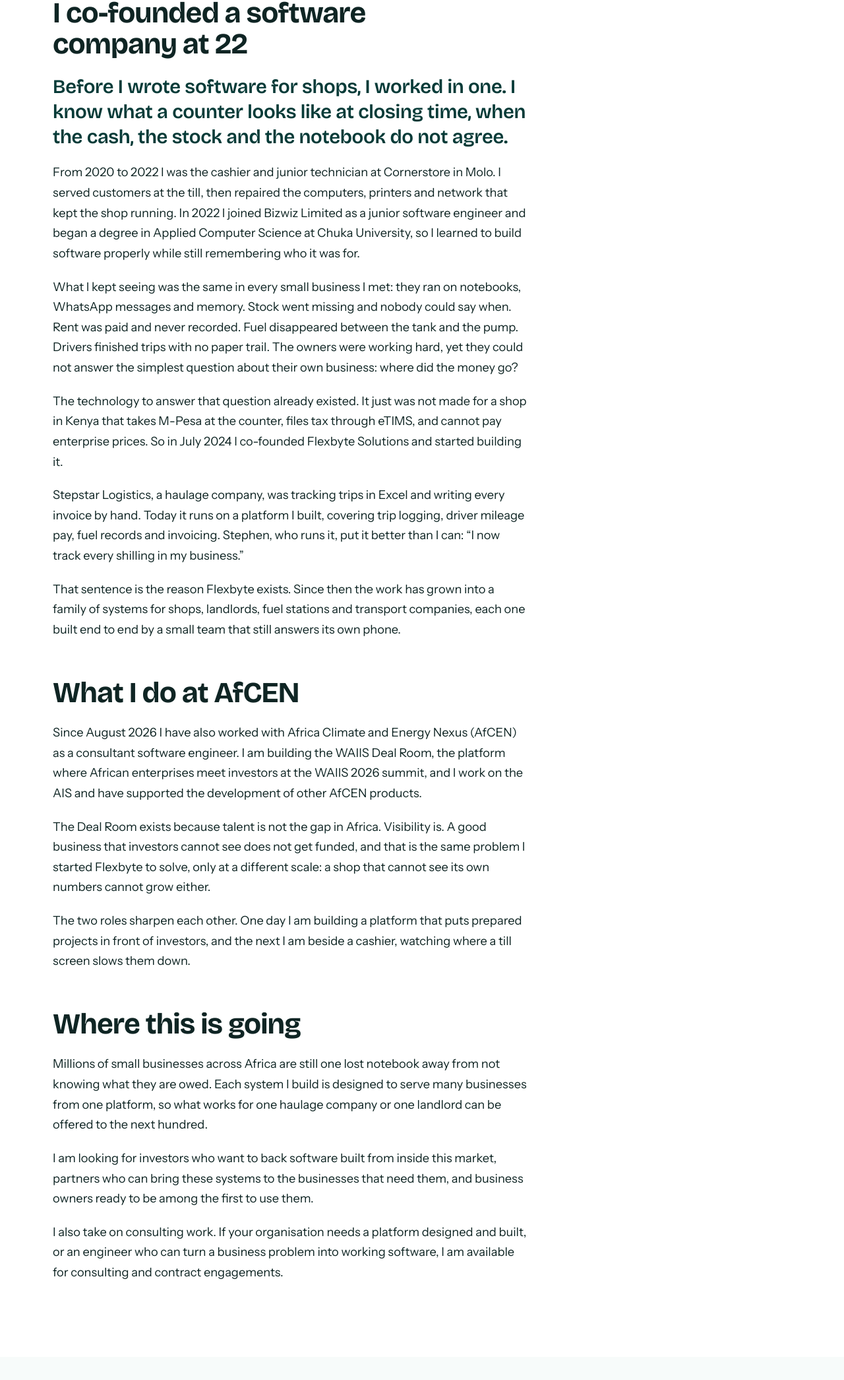
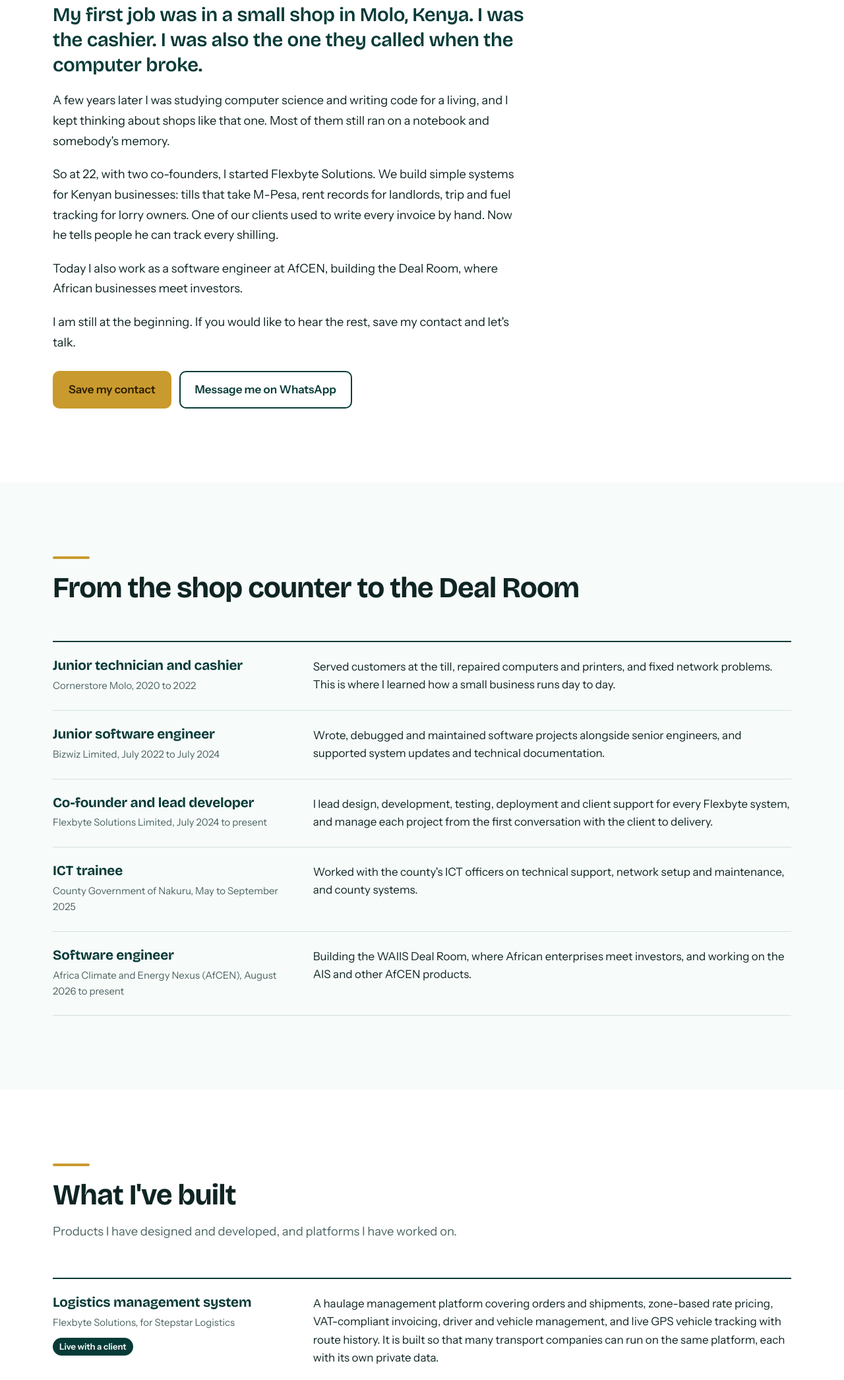
Before and after one commit to Cate-macharia/portfolio, a plain HTML site: page catherine/index.html in a window 1280 px wide. Shown: the part 709-2800 px from the top of the page at 66% size. Drawn offline with nearby package versions, Linux system fonts and the light colour scheme.

Commit message:
Shorten the profile story
Co-Authored-By: Claude Fable 5.2 <noreply@anthropic.com>

```diff
--- a/catherine/index.html
+++ b/catherine/index.html
@@ -44,7 +44,7 @@
       <div class="portrait" data-photo="assets/img/catherine.jpg" role="img" aria-label="Catherine Macharia">CM</div>
       <div>
         <h1>Catherine Macharia</h1>
-        <p class="lede">Co-founder of Flexbyte Solutions. Software engineer at Africa Climate and Energy Nexus (AfCEN). I build the software that lets African businesses stop running on paper, and I am available for consulting.</p>
+        <p class="lede">Co-founder of Flexbyte Solutions and software engineer at AfCEN. I build software for African businesses.</p>
         <div class="btn-row">
           <a class="btn btn-gold" href="catherine-macharia.vcf" download>Save my contact</a>
           <a class="btn btn-line-light" href="https://wa.me/254796856032">Message me on WhatsApp</a>
@@ -57,47 +57,21 @@
     <div class="wrap">
       <div class="story">
         <div class="gold-rule"></div>
-        <h2>I co-founded a software company at 22</h2>
-        <p class="opening">Before I wrote software for shops, I worked in one. I know what a counter looks like at closing time, when the cash, the stock and the notebook do not agree.</p>
-        <p>From 2020 to 2022 I was the cashier and junior technician at Cornerstore in Molo. I served customers at the till, then repaired the computers, printers and network that kept the shop running. In 2022 I joined Bizwiz Limited as a junior software engineer and began a degree in Applied Computer Science at Chuka University, so I learned to build software properly while still remembering who it was for.</p>
-        <p>What I kept seeing was the same in every small business I met: they ran on notebooks, WhatsApp messages and memory. Stock went missing and nobody could say when. Rent was paid and never recorded. Fuel disappeared between the tank and the pump. Drivers finished trips with no paper trail. The owners were working hard, yet they could not answer the simplest question about their own business: where did the money go?</p>
-        <p>The technology to answer that question already existed. It just was not made for a shop in Kenya that takes M-Pesa at the counter, files tax through eTIMS, and cannot pay enterprise prices. So in July 2024 I co-founded Flexbyte Solutions and started building it.</p>
-        <p>Stepstar Logistics, a haulage company, was tracking trips in Excel and writing every invoice by hand. Today it runs on a platform I built, covering trip logging, driver mileage pay, fuel records and invoicing. Stephen, who runs it, put it better than I can: &ldquo;I now track every shilling in my business.&rdquo;</p>
-        <p>That sentence is the reason Flexbyte exists. Since then the work has grown into a family of systems for shops, landlords, fuel stations and transport companies, each one built end to end by a small team that still answers its own phone.</p>
-
-        <h2>What I do at AfCEN</h2>
-        <p>Since August 2026 I have also worked with Africa Climate and Energy Nexus (AfCEN) as a consultant software engineer. I am building the WAIIS Deal Room, the platform where African enterprises meet investors at the WAIIS 2026 summit, and I work on the AIS and have supported the development of other AfCEN products.</p>
-        <p>The Deal Room exists because talent is not the gap in Africa. Visibility is. A good business that investors cannot see does not get funded, and that is the same problem I started Flexbyte to solve, only at a different scale: a shop that cannot see its own numbers cannot grow either.</p>
-        <p>The two roles sharpen each other. One day I am building a platform that puts prepared projects in front of investors, and the next I am beside a cashier, watching where a till screen slows them down.</p>
-
-        <h2>Where this is going</h2>
-        <p>Millions of small businesses across Africa are still one lost notebook away from not knowing what they are owed. Each system I build is designed to serve many businesses from one platform, so what works for one haulage company or one landlord can be offered to the next hundred.</p>
-        <p>I am looking for investors who want to back software built from inside this market, partners who can bring these systems to the businesses that need them, and business owners ready to be among the first to use them.</p>
-        <p>I also take on consulting work. If your organisation needs a platform designed and built, or an engineer who can turn a business problem into working software, I am available for consulting and contract engagements.</p>
+        <h2>My story</h2>
+        <p class="opening">My first job was in a small shop in Molo, Kenya. I was the cashier. I was also the one they called when the computer broke.</p>
+        <p>A few years later I was studying computer science and writing code for a living, and I kept thinking about shops like that one. Most of them still ran on a notebook and somebody's memory.</p>
+        <p>So at 22, with two co-founders, I started Flexbyte Solutions. We build simple systems for Kenyan businesses: tills that take M-Pesa, rent records for landlords, trip and fuel tracking for lorry owners. One of our clients used to write every invoice by hand. Now he tells people he can track every shilling.</p>
+        <p>Today I also work as a software engineer at AfCEN, building the Deal Room, where African businesses meet investors.</p>
+        <p>I am still at the beginning. If you would like to hear the rest, save my contact and let's talk.</p>
+        <div class="btn-row" style="margin-top:28px">
+          <a class="btn btn-gold" href="catherine-macharia.vcf" download>Save my contact</a>
+          <a class="btn btn-line" href="https://wa.me/254796856032">Message me on WhatsApp</a>
+        </div>
       </div>
     </div>
   </section>
 
-  <section class="band band-paper">
-    <div class="wrap">
-      <div class="band-head">
-        <div class="gold-rule"></div>
-        <h2>At a glance</h2>
-      </div>
-      <dl class="facts">
-        <div><dt>Company</dt><dd>Flexbyte Solutions Limited, co-founded July 2024</dd></div>
-        <div><dt>Age at founding</dt><dd>22</dd></div>
-        <div><dt>Current roles</dt><dd>Co-Founder and Lead Developer, Flexbyte. Software Engineer, AfCEN</dd></div>
-        <div><dt>Education</dt><dd>Bachelor of Applied Computer Science, Chuka University. Awaiting graduation</dd></div>
-        <div><dt>What I build with</dt><dd>Laravel, PHP, React, TypeScript, MySQL</dd></div>
-        <div><dt>Specialism</dt><dd>Multi-tenant business platforms and M-Pesa Daraja integration</dd></div>
-        <div><dt>Available for</dt><dd>Consulting and contract software engineering</dd></div>
-        <div><dt>Based in</dt><dd>Nairobi County, Kenya</dd></div>
-      </dl>
-    </div>
-  </section>
-
-  <section class="band" id="path">
+  <section class="band band-paper" id="path">
     <div class="wrap">
       <div class="band-head">
         <div class="gold-rule"></div>
@@ -143,7 +117,7 @@
     </div>
   </section>
 
-  <section class="band band-paper" id="built">
+  <section class="band" id="built">
     <div class="wrap">
       <div class="band-head">
         <div class="gold-rule"></div>
```
